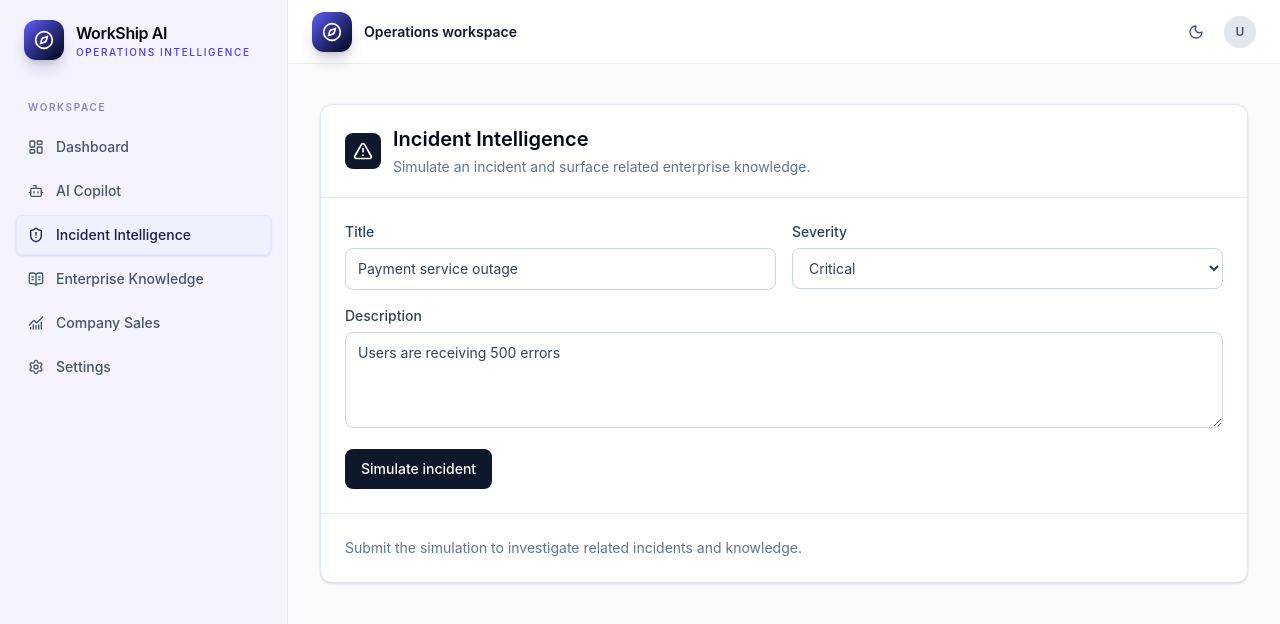
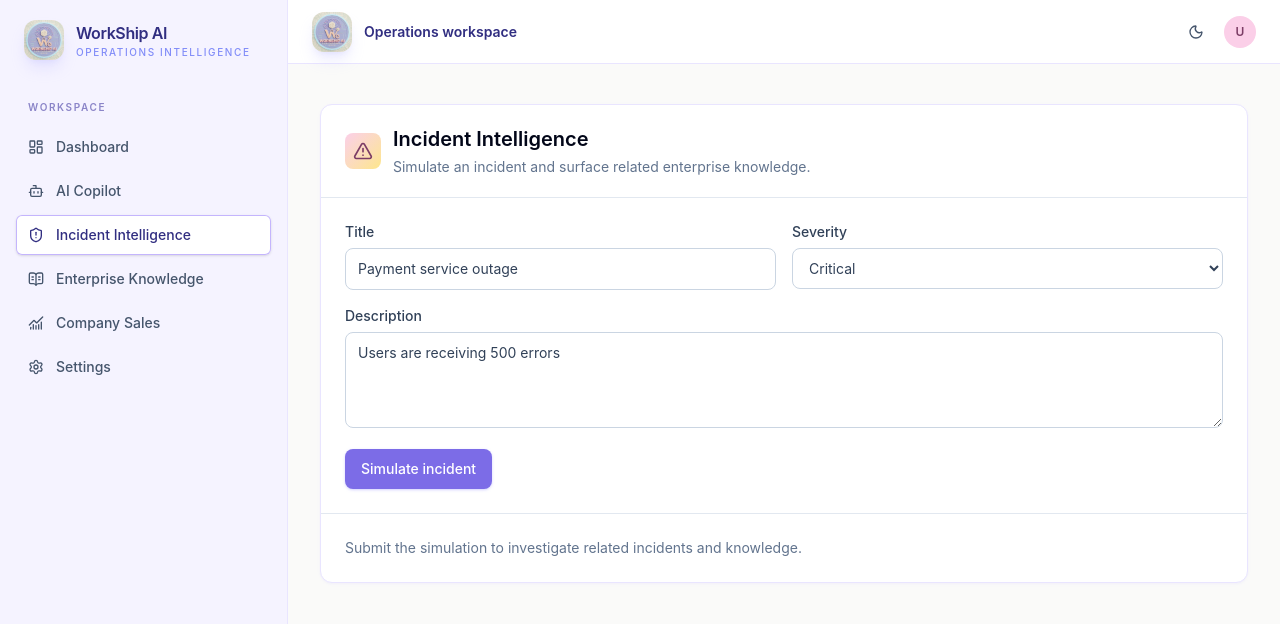
Before and after one commit to bhuvisingh1107-tech/WorkShip-AI, a Next.js app in the folder frontend/: page /incidents in a window 1280 px wide. Shown: the top 624 px of the page. Built offline with nearby package versions, Linux system fonts and the light colour scheme.

Commit message:
Update WorkShip AI branding and add company sales dashboard

```diff
--- a/frontend/app/dashboard/page.tsx
+++ b/frontend/app/dashboard/page.tsx
@@ -40,8 +40,8 @@ export default function DashboardPage() {
   ] as const;
 
   return <section className="space-y-7 px-4 py-8 sm:px-6 lg:px-8 lg:py-10">
-    <div className="rounded-2xl bg-gradient-to-br from-slate-950 via-slate-900 to-indigo-950 px-6 py-7 text-white shadow-lg shadow-slate-950/10"><p className="text-xs font-semibold uppercase tracking-[0.18em] text-indigo-200">WorkShip AI</p><h1 className="mt-2 text-2xl font-semibold tracking-tight">Your operations command center</h1><p className="mt-2 max-w-2xl text-sm leading-6 text-slate-300">Monitor enterprise knowledge, services, and active operational signals from one connected workspace.</p></div>
-    <div className="grid gap-4 sm:grid-cols-2 xl:grid-cols-5">{cards.map(([label, value, Icon]) => <div className="rounded-xl border border-slate-200 bg-white p-4 shadow-sm" key={label}><Icon className="size-5 text-slate-500" /><p className="mt-4 text-2xl font-semibold text-slate-950">{value}</p><p className="mt-1 text-sm text-slate-500">{label}</p></div>)}</div>
+    <div className="rounded-2xl bg-gradient-to-br from-[#C4B5FD] via-[#B8B5FF] to-[#CFFAFE] px-6 py-7 text-[#312E81] shadow-lg shadow-[#B8B5FF]/20"><p className="text-xs font-semibold uppercase tracking-[0.18em] text-[#5B54A6]">WorkShip AI</p><h1 className="mt-2 text-2xl font-semibold tracking-tight">Your operations command center</h1><p className="mt-2 max-w-2xl text-sm leading-6 text-[#5B54A6]">Monitor enterprise knowledge, services, and active operational signals from one connected workspace.</p></div>
+    <div className="grid gap-4 sm:grid-cols-2 xl:grid-cols-5">{cards.map(([label, value, Icon]) => <div className="rounded-xl border border-[#E9E5FF] bg-white p-4 shadow-sm shadow-[#B8B5FF]/10" key={label}><Icon className="size-5 text-[#818CF8]" /><p className="mt-4 text-2xl font-semibold text-[#312E81]">{value}</p><p className="mt-1 text-sm text-slate-500">{label}</p></div>)}</div>
     <div className="grid gap-5 lg:grid-cols-2">
       <Panel title="Incident severity"><div className="grid grid-cols-4 gap-3">{Object.entries(data.incidentAnalytics).map(([severity, count]) => <div className="rounded-lg bg-slate-50 p-3 text-center" key={severity}><p className="text-lg font-semibold text-slate-900">{count}</p><p className="mt-1 text-xs capitalize text-slate-500">{severity}</p></div>)}</div></Panel>
       <Panel title="Service status"><div className="space-y-3">{Object.entries(data.serviceAnalytics.byStatus).map(([status, count]) => <div className="flex items-center justify-between rounded-lg bg-slate-50 p-3 text-sm" key={status}><span className="capitalize text-slate-700">{status}</span><span className="font-semibold text-slate-950">{count}</span></div>)}</div></Panel>
@@ -50,5 +50,5 @@ export default function DashboardPage() {
   </section>;
 }
 
-function Panel({ title, children }: { title: string; children: React.ReactNode }) { return <div className="rounded-xl border border-slate-200 bg-white p-5 shadow-sm"><h2 className="text-sm font-semibold text-slate-900">{title}</h2><div className="mt-4">{children}</div></div>; }
+function Panel({ title, children }: { title: string; children: React.ReactNode }) { return <div className="rounded-xl border border-[#E9E5FF] bg-white p-5 shadow-sm shadow-[#B8B5FF]/10"><h2 className="text-sm font-semibold text-[#312E81]">{title}</h2><div className="mt-4">{children}</div></div>; }
 function Activity({ title, items }: { title: string; items: string[] }) { return <Panel title={title}><ul className="space-y-3">{items.map((item) => <li className="border-b border-slate-100 pb-3 text-sm text-slate-700 last:border-0 last:pb-0" key={item}>{item}</li>)}</ul></Panel>; }
--- a/frontend/app/globals.css
+++ b/frontend/app/globals.css
@@ -1,8 +1,15 @@
 @import "tailwindcss";
 
 :root {
-  --background: #f5f7fb;
-  --foreground: #172033;
+  --background: #fafaf9;
+  --foreground: #312e81;
+  --lavender: #b8b5ff;
+  --soft-purple: #c4b5fd;
+  --periwinkle: #a5b4fc;
+  --peach: #fbcfe8;
+  --mint: #a7f3d0;
+  --soft-cyan: #cffafe;
+  --tint: #f5f3ff;
 }
 
 @theme inline {
--- a/frontend/app/incidents/page.tsx
+++ b/frontend/app/incidents/page.tsx
@@ -40,10 +40,10 @@ export default function IncidentsPage() {
 
   return (
     <section className="mx-auto max-w-5xl px-4 py-8 sm:px-6 lg:px-8 lg:py-10">
-      <div className="rounded-xl border border-slate-200 bg-white shadow-sm">
+      <div className="rounded-xl border border-[#E9E5FF] bg-white shadow-sm shadow-[#B8B5FF]/10">
         <div className="border-b border-slate-200 px-5 py-5 sm:px-6">
           <div className="flex items-center gap-3">
-            <div className="rounded-lg bg-slate-900 p-2 text-white"><AlertTriangle className="size-5" /></div>
+            <div className="rounded-lg bg-gradient-to-br from-[#FBCFE8] to-[#FDE68A] p-2 text-[#7C3D66]"><AlertTriangle className="size-5" /></div>
             <div><h1 className="text-xl font-semibold text-slate-950">Incident Intelligence</h1><p className="mt-1 text-sm text-slate-500">Simulate an incident and surface related enterprise knowledge.</p></div>
           </div>
         </div>
@@ -52,14 +52,14 @@ export default function IncidentsPage() {
           <label className="text-sm font-medium text-slate-700">Title<input className="mt-1.5 w-full rounded-lg border border-slate-300 px-3 py-2.5 font-normal outline-none focus:border-slate-900" onChange={(event) => setTitle(event.target.value)} required value={title} /></label>
           <label className="text-sm font-medium text-slate-700">Severity<select className="mt-1.5 w-full rounded-lg border border-slate-300 bg-white px-3 py-2.5 font-normal outline-none focus:border-slate-900" onChange={(event) => setSeverity(event.target.value)} value={severity}><option value="critical">Critical</option><option value="high">High</option><option value="medium">Medium</option><option value="low">Low</option></select></label>
           <label className="text-sm font-medium text-slate-700 sm:col-span-2">Description<textarea className="mt-1.5 min-h-24 w-full rounded-lg border border-slate-300 px-3 py-2.5 font-normal outline-none focus:border-slate-900" onChange={(event) => setDescription(event.target.value)} required value={description} /></label>
-          <div className="sm:col-span-2"><button className="inline-flex items-center gap-2 rounded-lg bg-slate-900 px-4 py-2.5 text-sm font-medium text-white disabled:bg-slate-400" disabled={isLoading} type="submit">{isLoading && <LoaderCircle className="size-4 animate-spin" />}{isLoading ? "Investigating…" : "Simulate incident"}</button></div>
+          <div className="sm:col-span-2"><button className="inline-flex items-center gap-2 rounded-lg bg-[#7C6CE7] px-4 py-2.5 text-sm font-medium text-white shadow-sm shadow-[#B8B5FF]/50 disabled:bg-slate-400" disabled={isLoading} type="submit">{isLoading && <LoaderCircle className="size-4 animate-spin" />}{isLoading ? "Investigating…" : "Simulate incident"}</button></div>
         </form>
 
         <div className="space-y-5 p-5 sm:p-6">
           {error && <p className="rounded-lg bg-red-50 p-3 text-sm text-red-700">{error}</p>}
           {!result && !isLoading && !error && <p className="text-sm text-slate-500">Submit the simulation to investigate related incidents and knowledge.</p>}
           {result && <div className="space-y-5">
-            <div className="rounded-lg bg-slate-50 p-4"><p className="text-xs font-semibold uppercase tracking-wide text-slate-500">Simulated incident</p><p className="mt-1 font-semibold text-slate-950">{result.incident.title}</p><p className="mt-1 text-sm text-slate-600">{result.incident.severity} · {result.incident.status}</p></div>
+            <div className="rounded-lg bg-[#F5F3FF] p-4"><p className="text-xs font-semibold uppercase tracking-wide text-[#818CF8]">Simulated incident</p><p className="mt-1 font-semibold text-[#312E81]">{result.incident.title}</p><p className="mt-1 text-sm text-slate-600">{result.incident.severity} · {result.incident.status}</p></div>
             <div className="grid gap-5 md:grid-cols-2"><ResultList title="Similar incidents" items={result.similarIncidents.map((item) => `${item.title} · ${Math.round(item.similarity * 100)}% match`)} /><ResultList title="Related documents" items={result.relatedDocuments.map((item) => item.title)} /></div>
             <div><h2 className="text-sm font-semibold text-slate-900">Recommended actions</h2><ul className="mt-2 space-y-2">{result.recommendedActions.map((action) => <li className="flex items-center gap-2 text-sm text-slate-700" key={action}><Check className="size-4 text-emerald-600" />{action}</li>)}</ul></div>
             <div><h2 className="text-sm font-semibold text-slate-900">Timeline</h2><ol className="mt-2 space-y-2 border-l border-slate-200 pl-4">{result.timeline.map((step) => <li className="text-sm text-slate-700" key={step}>{step}</li>)}</ol></div>
--- a/frontend/app/knowledge/page.tsx
+++ b/frontend/app/knowledge/page.tsx
@@ -31,11 +31,11 @@ export default function KnowledgePage() {
 
   return <section className="space-y-6 px-4 py-8 sm:px-6 lg:px-8 lg:py-10">
     <div><h1 className="text-2xl font-semibold tracking-tight text-slate-950">Enterprise Knowledge</h1><p className="mt-1 text-sm text-slate-500">Browse policies, runbooks, and operational guidance.</p></div>
-    <form className="flex gap-3" onSubmit={submit}><div className="relative flex-1"><Search className="absolute left-3 top-3 size-4 text-slate-400" /><input className="w-full rounded-lg border border-slate-300 py-2.5 pl-9 pr-3 text-sm outline-none focus:border-slate-900" onChange={(event) => setSearch(event.target.value)} placeholder="Search enterprise knowledge…" value={search} /></div><button className="rounded-lg bg-slate-900 px-4 text-sm font-medium text-white" type="submit">Search</button></form>
-    <div className="flex flex-wrap gap-2">{categories.map((item) => <button className={`rounded-full px-3 py-1.5 text-sm ${category === item ? "bg-slate-900 text-white" : "bg-slate-100 text-slate-600"}`} key={item} onClick={() => { setIsLoading(true); setCategory(item); }} type="button">{item}</button>)}</div>
+    <form className="flex gap-3" onSubmit={submit}><div className="relative flex-1"><Search className="absolute left-3 top-3 size-4 text-slate-400" /><input className="w-full rounded-lg border border-[#DCD6FF] py-2.5 pl-9 pr-3 text-sm outline-none focus:border-[#A5B4FC]" onChange={(event) => setSearch(event.target.value)} placeholder="Search enterprise knowledge…" value={search} /></div><button className="rounded-lg bg-[#7C6CE7] px-4 text-sm font-medium text-white shadow-sm shadow-[#B8B5FF]/50" type="submit">Search</button></form>
+    <div className="flex flex-wrap gap-2">{categories.map((item) => <button className={`rounded-full px-3 py-1.5 text-sm ${category === item ? "bg-[#B8B5FF] text-[#312E81]" : "bg-[#F5F3FF] text-slate-600 hover:bg-[#EDE9FE]"}`} key={item} onClick={() => { setIsLoading(true); setCategory(item); }} type="button">{item}</button>)}</div>
     {isLoading && <p className="flex items-center gap-2 text-sm text-slate-600"><LoaderCircle className="size-4 animate-spin" />Loading documents…</p>}
     {error && <p className="rounded-lg bg-red-50 p-3 text-sm text-red-700">{error}</p>}
-    {!isLoading && !error && <><p className="text-sm text-slate-500">{total} documents found</p>{documents.length === 0 ? <div className="rounded-xl border border-dashed border-slate-300 p-10 text-center text-sm text-slate-500">No documents match your search.</div> : <div className="grid gap-4 lg:grid-cols-2">{documents.map((document) => <article className="rounded-xl border border-slate-200 bg-white p-5 shadow-sm" key={document.id}><div className="flex items-start gap-3"><BookOpen className="mt-0.5 size-5 shrink-0 text-slate-500" /><div><h2 className="font-semibold text-slate-950">{document.title}</h2><p className="mt-1 text-xs text-slate-500">{document.category ?? "Enterprise knowledge"} · {readingTime(document.content)} min read</p></div></div><p className="mt-4 text-sm leading-6 text-slate-600">{document.summary ?? document.content.slice(0, 220)}</p><div className="mt-4 flex flex-wrap gap-2">{document.tags?.map((tag) => <span className="rounded-full bg-slate-100 px-2 py-1 text-xs text-slate-600" key={tag}>{tag}</span>)}</div><p className="mt-4 text-xs text-slate-500">Source: {document.source ?? "Internal knowledge base"}</p></article>)}</div>}</>}
+    {!isLoading && !error && <><p className="text-sm text-slate-500">{total} documents found</p>{documents.length === 0 ? <div className="rounded-xl border border-dashed border-[#DCD6FF] p-10 text-center text-sm text-slate-500">No documents match your search.</div> : <div className="grid gap-4 lg:grid-cols-2">{documents.map((document) => <article className="rounded-xl border border-[#E9E5FF] bg-white p-5 shadow-sm shadow-[#B8B5FF]/10" key={document.id}><div className="flex items-start gap-3"><BookOpen className="mt-0.5 size-5 shrink-0 text-[#818CF8]" /><div><h2 className="font-semibold text-[#312E81]">{document.title}</h2><p className="mt-1 text-xs text-slate-500">{document.category ?? "Enterprise knowledge"} · {readingTime(document.content)} min read</p></div></div><p className="mt-4 text-sm leading-6 text-slate-600">{document.summary ?? document.content.slice(0, 220)}</p><div className="mt-4 flex flex-wrap gap-2">{document.tags?.map((tag) => <span className="rounded-full bg-[#CFFAFE] px-2 py-1 text-xs text-[#315E70]" key={tag}>{tag}</span>)}</div><p className="mt-4 text-xs text-slate-500">Source: {document.source ?? "Internal knowledge base"}</p></article>)}</div>}</>}
   </section>;
 }
 
--- a/frontend/app/layout.tsx
+++ b/frontend/app/layout.tsx
@@ -5,7 +5,7 @@ import "./globals.css";
 export const metadata: Metadata = {
   title: { default: "WorkShip AI | Operations Intelligence", template: "%s | WorkShip AI" },
   description: "Enterprise operations intelligence for knowledge, incidents, and teams.",
-  icons: { icon: "/favicon.ico" },
+  icons: { icon: "/logo.png", apple: "/logo.png" },
 };
 
 export default function RootLayout({
--- a/frontend/components/app-shell.tsx
+++ b/frontend/components/app-shell.tsx
@@ -12,7 +12,7 @@ export function AppShell({ children }: AppShellProps) {
   const [isSidebarOpen, setIsSidebarOpen] = useState(false);
 
   return (
-    <div className="min-h-screen bg-slate-50">
+    <div className="min-h-screen bg-[#FAFAF9]">
       <Sidebar isOpen={isSidebarOpen} onClose={() => setIsSidebarOpen(false)} />
       <div className="min-h-screen lg:pl-72">
         <Navbar onMenuClick={() => setIsSidebarOpen(true)} />
--- a/frontend/components/logo.tsx
+++ b/frontend/components/logo.tsx
@@ -1,4 +1,4 @@
-import { Compass } from "lucide-react";
+import Image from "next/image";
 
 type LogoProps = {
   compact?: boolean;
@@ -7,11 +7,9 @@ type LogoProps = {
 export function Logo({ compact = false }: LogoProps) {
   return (
     <div className="flex items-center gap-3">
-      <div className="flex size-10 items-center justify-center rounded-xl bg-gradient-to-br from-indigo-500 to-slate-950 text-white shadow-lg shadow-indigo-950/20">
-        <Compass aria-hidden="true" className="size-5" />
-      </div>
+      <Image alt="WorkShip AI" className="size-10 rounded-xl object-contain shadow-lg shadow-[#B8B5FF]/30" height={40} priority src="/logo.png" width={40} />
       {!compact && (
-        <span><span className="block text-base font-semibold tracking-tight text-slate-950">WorkShip AI</span><span className="block text-[10px] font-medium uppercase tracking-[0.16em] text-indigo-600">Operations intelligence</span></span>
+        <span><span className="block text-base font-semibold tracking-tight text-[#312E81]">WorkShip AI</span><span className="block text-[10px] font-medium uppercase tracking-[0.16em] text-[#818CF8]">Operations intelligence</span></span>
       )}
     </div>
   );
--- a/frontend/components/nav-item.tsx
+++ b/frontend/components/nav-item.tsx
@@ -21,8 +21,8 @@ export function NavItem({
       aria-current={isActive ? "page" : undefined}
       className={`flex items-center gap-3 rounded-md px-3 py-2.5 text-sm font-medium ${
         isActive
-          ? "bg-indigo-50 text-indigo-950 shadow-sm ring-1 ring-inset ring-indigo-100"
-          : "text-slate-600 hover:bg-slate-100 hover:text-slate-950"
+          ? "bg-white text-[#312E81] shadow-sm ring-1 ring-inset ring-[#C4B5FD]"
+          : "text-slate-600 hover:bg-white/80 hover:text-[#312E81]"
       }`}
       href={href}
       onClick={onNavigate}
--- a/frontend/components/navbar.tsx
+++ b/frontend/components/navbar.tsx
@@ -7,7 +7,7 @@ type NavbarProps = {
 
 export function Navbar({ onMenuClick }: NavbarProps) {
   return (
-    <header className="flex h-16 items-center justify-between border-b border-slate-200/80 bg-white/90 px-4 backdrop-blur sm:px-6">
+    <header className="flex h-16 items-center justify-between border-b border-[#E9E5FF] bg-white/90 px-4 backdrop-blur sm:px-6">
       <div className="flex items-center gap-3">
         <button
           aria-label="Open navigation"
@@ -18,7 +18,7 @@ export function Navbar({ onMenuClick }: NavbarProps) {
           <Menu aria-hidden="true" className="size-5" />
         </button>
         <Logo compact />
-        <p className="text-sm font-semibold text-slate-900">Operations workspace</p>
+        <p className="text-sm font-semibold text-[#312E81]">Operations workspace</p>
       </div>
       <div className="flex items-center gap-3">
         <button
@@ -30,7 +30,7 @@ export function Navbar({ onMenuClick }: NavbarProps) {
         </button>
         <div
           aria-label="User avatar placeholder"
-          className="flex size-8 items-center justify-center rounded-full bg-slate-200 text-xs font-semibold text-slate-600"
+          className="flex size-8 items-center justify-center rounded-full bg-[#FBCFE8] text-xs font-semibold text-[#7C3D66]"
           role="img"
         >
           U
```
Also changed, not shown: frontend/components/copilot-chat.tsx (+4 -5 lines), frontend/public/logo.png (added).
